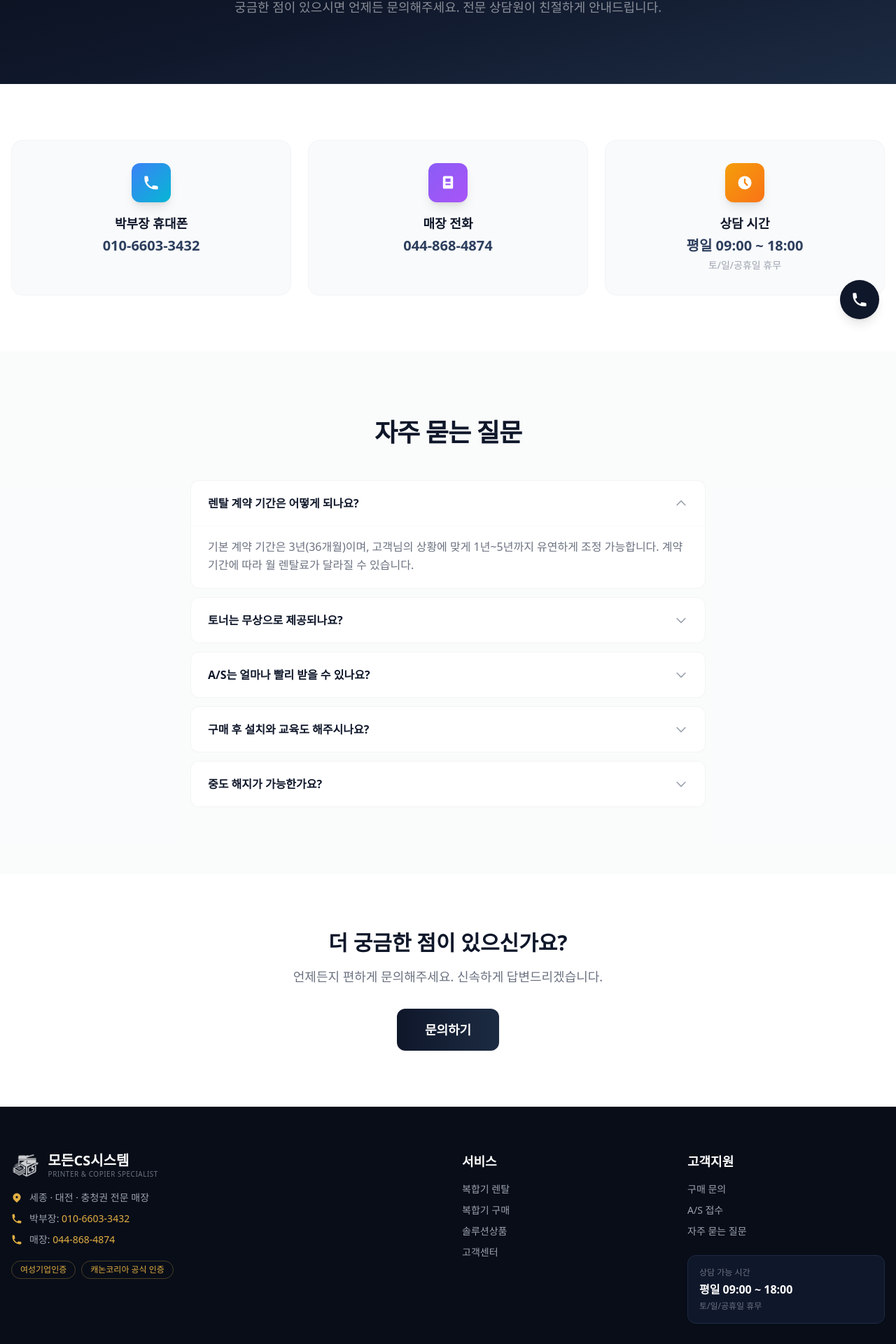
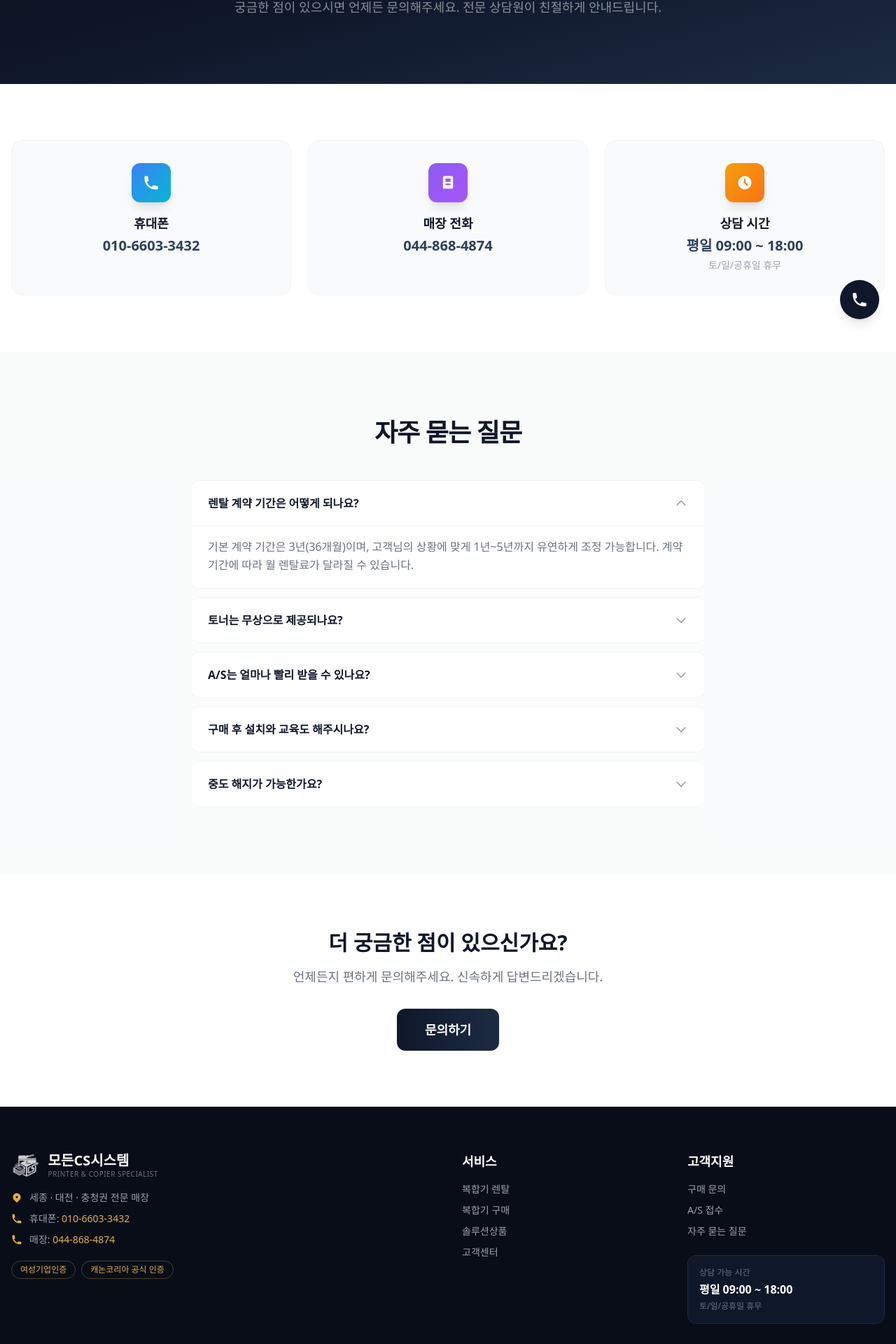
Before and after one commit to gustn0117/modncs-system, a Next.js app: page /support in a window 1280 px wide. Shown: the part 320-2240 px from the top of the page at 70% size. Built offline with nearby package versions, Linux system fonts and the light colour scheme.

Commit message:
박부장 → 휴대폰/담당자로 명칭 변경
Co-Authored-By: Claude Opus 4.6 <noreply@anthropic.com>

```diff
--- a/src/app/inquiry/page.tsx
+++ b/src/app/inquiry/page.tsx
@@ -38,7 +38,7 @@ export default function InquiryPage() {
                 <div className="space-y-4">
                   <div>
                     <p className="text-sm text-gray-400 mb-1">담당자</p>
-                    <p className="font-semibold text-navy-900">박부장</p>
+                    <p className="font-semibold text-navy-900">담당자</p>
                     <a href="tel:010-6603-3432" className="text-navy-700 font-bold text-lg hover:text-navy-900">010-6603-3432</a>
                   </div>
                   <div className="border-t border-gray-100 pt-4">
--- a/src/app/support/page.tsx
+++ b/src/app/support/page.tsx
@@ -55,7 +55,7 @@ export default function SupportPage() {
                   <path d="M2 3a1 1 0 011-1h2.153a1 1 0 01.986.836l.74 4.435a1 1 0 01-.54 1.06l-1.548.773a11.037 11.037 0 006.105 6.105l.774-1.548a1 1 0 011.059-.54l4.435.74a1 1 0 01.836.986V17a1 1 0 01-1 1h-2C7.82 18 2 12.18 2 5V3z"/>
                 </svg>
               </div>
-              <h3 className="font-bold text-lg text-navy-900 mb-1">박부장 휴대폰</h3>
+              <h3 className="font-bold text-lg text-navy-900 mb-1">휴대폰</h3>
               <p className="text-navy-700 font-bold text-xl">010-6603-3432</p>
             </a>
             <a href="tel:044-868-4874" className="group p-8 rounded-2xl bg-gray-50 border border-gray-100 text-center hover:bg-white hover:border-transparent hover:shadow-xl hover:shadow-navy-900/5 hover:-translate-y-1 transition-all duration-300">
--- a/src/components/FloatingContact.tsx
+++ b/src/components/FloatingContact.tsx
@@ -21,7 +21,7 @@ export default function FloatingContact() {
                 </svg>
               </div>
               <div>
-                <p className="font-semibold text-navy-900 text-sm">박부장</p>
+                <p className="font-semibold text-navy-900 text-sm">휴대폰</p>
                 <p className="text-navy-700 font-bold">010-6603-3432</p>
               </div>
             </a>
--- a/src/components/Footer.tsx
+++ b/src/components/Footer.tsx
@@ -25,7 +25,7 @@ export default function Footer() {
                 <svg className="w-4 h-4 text-gold-400 shrink-0" fill="currentColor" viewBox="0 0 20 20">
                   <path d="M2 3a1 1 0 011-1h2.153a1 1 0 01.986.836l.74 4.435a1 1 0 01-.54 1.06l-1.548.773a11.037 11.037 0 006.105 6.105l.774-1.548a1 1 0 011.059-.54l4.435.74a1 1 0 01.836.986V17a1 1 0 01-1 1h-2C7.82 18 2 12.18 2 5V3z"/>
                 </svg>
-                <span>박부장: <a href="tel:010-6603-3432" className="text-gold-400 hover:text-gold-300">010-6603-3432</a></span>
+                <span>휴대폰: <a href="tel:010-6603-3432" className="text-gold-400 hover:text-gold-300">010-6603-3432</a></span>
               </div>
               <div className="flex items-center gap-2.5">
                 <svg className="w-4 h-4 text-gold-400 shrink-0" fill="currentColor" viewBox="0 0 20 20">
```
